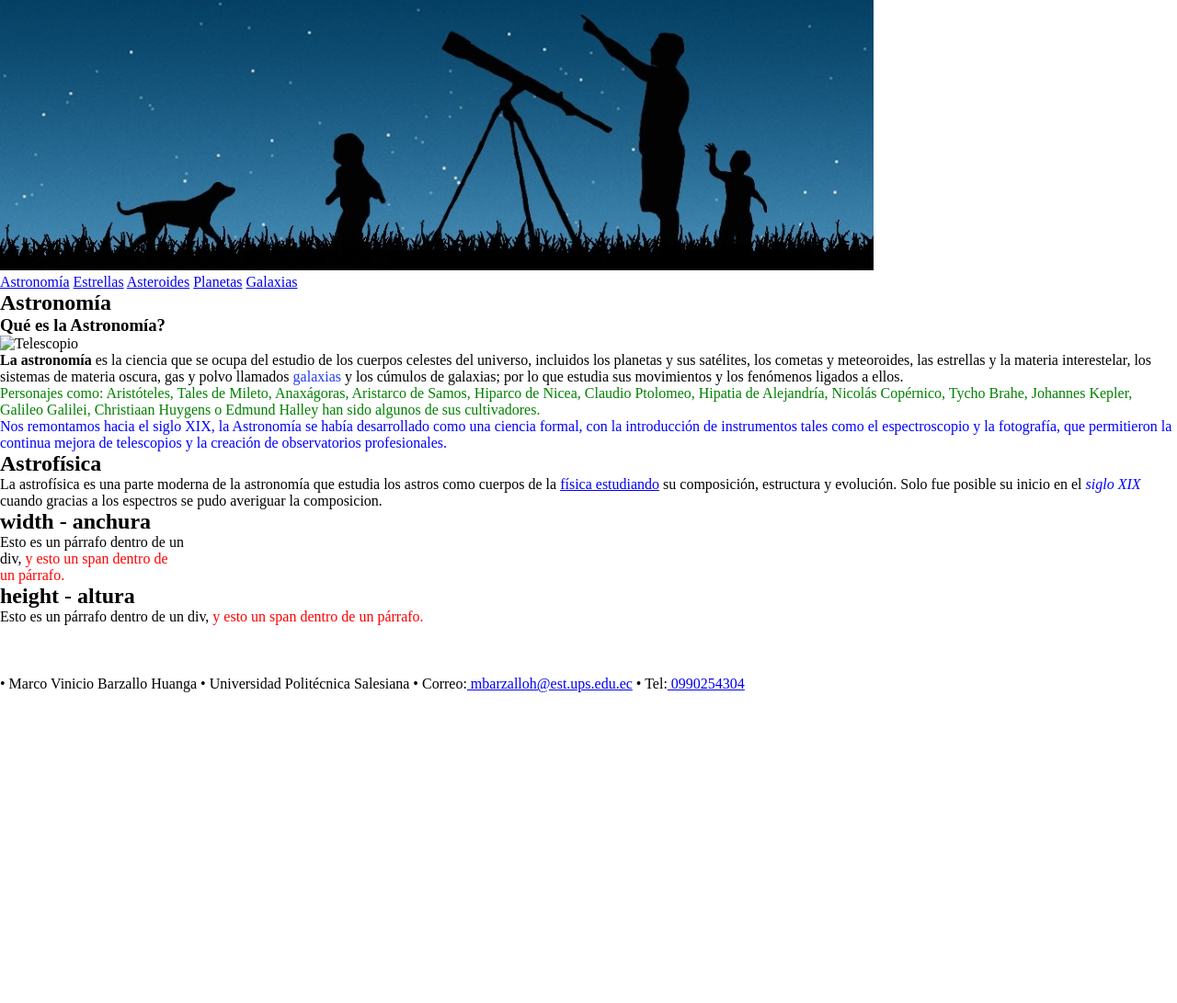
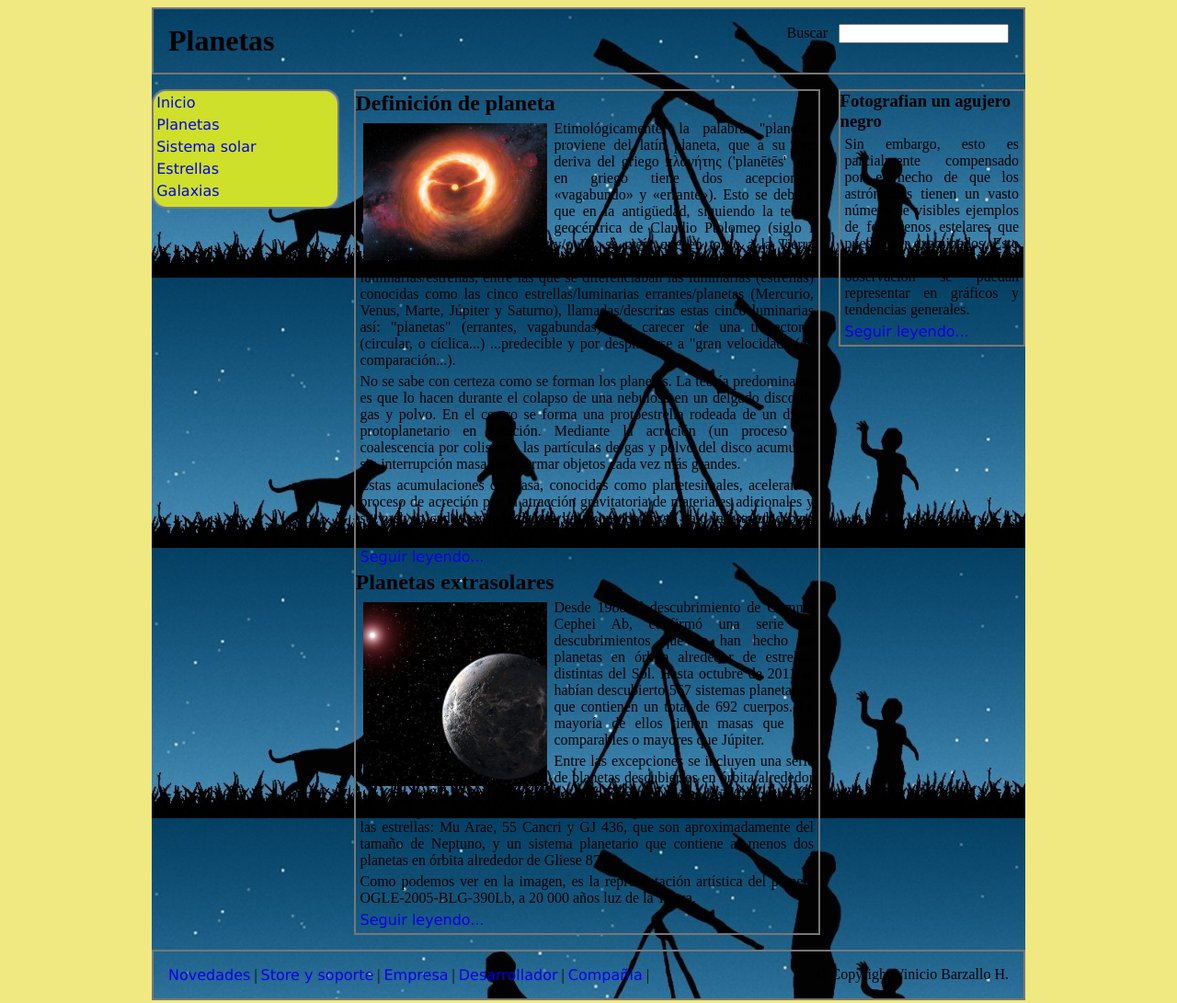
Before and after one commit to viniciobarzallo/Practica02-Mi-Sitio-Web-CSS, a plain HTML site: page planetas.html in a window 1280 px wide. Shown: the whole page at 92% size. Before the commit the page ends 800 px from the top, so only its background shows below. Drawn offline with Linux system fonts and the light colour scheme.

Commit message:
Solucion HTML5-CSS

```diff
--- a/css/dos_columnas.css
+++ b/css/dos_columnas.css
@@ -1,16 +1,15 @@
+#lateral { float: left; width: 21%; }
 
+#lateral {
+  margin-bottom: 5px;
+  border-radius: 15px 15px 15px 15px; /* esquinas en forma ovalada*/
+  margin-top: 1em;
+  margin-right: 1em;
+  background: #819FF7;
+}
 
-
-
-
-
-/*
-#contenedor {
-  width: 100%;
-  max-width: 950px;
-  width: expression(document.body.clientWidth > 901? "900px": "auto");
-  margin: 0 auto;
-    background: url(images.jpeg);
-
+#menu {
+  border-radius: 15px 15px 15px 15px; /* esquinas en forma ovalada*/
+  background: rgb(206, 224, 41);
+  padding: .2em; /*espacio entre el borde y el texto*/
 }
-*/
--- a/css/reglas.css
+++ b/css/reglas.css
@@ -26,6 +26,7 @@
   /*Espacion entre cada parrafo*/
   p {
       margin: 5px;
+      text-align: justify;
   }
 
   #contenedor {
@@ -37,19 +38,20 @@
   }
 
 
-  /*-- Layout -- Tamaño del borde---*/
+  /*-- Layout -- Tamaño del borde-- #lateralde-*/
   #cabecera, #lateral, #contenido, #pie {
     border: 2px solid #777;
   }
 
+
   /*Tamaño de las cajas*/
-  #lateral { float: left; width: 21%; }
   #contenido { float: right; width: 88%; }
+  #contenido { float: left; width: 88%; }
+
 
   /*-- Cabecera --------------------------------------------------------*/
   #cabecera #logo {
-      float:
-      left;
+      float: left;
   }
 
   #cabecera #buscador { float: right; }
@@ -75,13 +77,8 @@
     padding: 1em;
   }
 
-  #menu {
-    background: aqua;
-    padding: .2em; /*espacio entre el borde y el texto*/
-  }
-
   #contenido {
-    width: 77%;
+    width: 53%;
     padding: 0; /*es el espacio entre el contenido del elemento y su borde ( border ) no se permiten valores negativos.*/
   }
 
@@ -90,9 +87,8 @@
     margin: .5em;
   }
 
-  #lateral {
-    margin-top: 1em;
-    background: #819FF7;
+  #espacio{
+    margin-bottom: 5px;
   }
 
   #contenido, #pie{
@@ -101,5 +97,4 @@
 
   #pie {
     padding: 1em;
-
   }
--- a/css/tres_columnas.css
+++ b/css/tres_columnas.css
@@ -0,0 +1,33 @@
+
+#lateralde {float: right; width: 21%;
+}
+
+#contenido_tres { float: right; width: 88%; }
+#contenido_tres { float: left; width: 88%; }
+
+#lateralde{
+    margin-left: 1em;
+    margin-top: 1em;
+    width: 21%;
+}
+
+#contenido_tres {
+    width: 53%;
+    padding: 0; /*es el espacio entre el contenido del elemento y su borde ( border ) no se permiten valores negativos.*/
+  }
+
+#lateralde, #contenido_tres {
+    border: 2px solid #777;
+}
+
+/*-- Cambio del tamaño de los pixeles dentro del contenido --*/
+#contenido_tres .articulo img { width: 200px; float: left; }
+
+/*Espacio entre el borde y texto del contenido*/
+#contenido_tres .articulo img {
+    margin: .5em;
+}
+
+#contenido_tres, #pie{
+    margin-top: 1em;
+}
--- a/planetas.html
+++ b/planetas.html
@@ -1,88 +1,145 @@
 <!DOCTYPE html> <!-- Indica que es una pagina HTML5-->
 <html lang="es"> <!-- Señala el comienzo de la documento HTML, indicando que la pagina es en español-->
-<head> <!-- La cabecera del documento que contiene información sobre el documento.-->
-   <title>Astronomía</title>
-   <meta charset="utf-8" />
-   <meta name="viewport" content="width=device-width, initial-scale=1" />
-   <link rel="stylesheet" type="text/css" href="css/estilo.css" media="screen" />
+
+<head>
+
+    <meta charset="utf-8"/> <!-- Señala el comienzo de la documento HTML, indicando que la pagina es en español-->
+    <meta name="keywords" content="HTML5, CSS, content, margin"/>
+    <title>Astronomía - Planetas</title> <!--Titulo de la pestaña en el navegador-->
+    <link href="css/reglas.css" rel="stylesheet"/>
+    <link href="css/dos_columnas.css" rel="stylesheet"/> <!--Ubicacion del archivo css-->
+    <link href="css/tres_columnas.css" rel="stylesheet"/> <!--Ubicacion del archivo css-->
+
 </head>
 
-<body>  <!-- El cuerpo del documento que contiene todos los contenido que lo hará Aparecen en la página.-->
-   <header>
-      <img src="img/pt_logo.jpg" alt="Astronomía" />
-   </header>
-   <nav>
-        <a href="index.html">Astronomía</a>
-        <a href="pt_estrellas.html">Estrellas</a>
-        <a href="pt_asteroides.html">Asteroides</a>
-        <a href="pt_planetas.html">Planetas</a>
-        <a href="pt_galaxias.html">Galaxias</a>
 
-   </nav>
+<body>
 
-   <section>
-       <h1>Astronomía</h1>
-       <article>
-            <h1>Qué es la Astronomía?</h1>
-            <img src="img/pt_telescopio.jpeg" alt="Telescopio" />
-            <p><strong>La astronomía</strong> es la ciencia que se ocupa del estudio de los cuerpos
-            celestes del universo, incluidos los planetas y sus satélites, los cometas y
-            meteoroides, las estrellas y la materia interestelar, los sistemas de materia oscura,
-            gas y polvo llamados <span>galaxias</span> y los cúmulos de galaxias; por lo que estudia sus
-            movimientos y los fenómenos ligados a ellos.</p>
-       </article>
+    <!--contenedor-->
+    <div id="contenedor">
 
-       <aside>
-           <p id="destacado">Personajes como: Aristóteles, Tales de Mileto, Anaxágoras, Aristarco de Samos,
-           Hiparco de Nicea, Claudio Ptolomeo, Hipatia de Alejandría, Nicolás Copérnico, Tycho Brahe,
-           Johannes Kepler, Galileo Galilei, Christiaan Huygens o Edmund Halley han sido algunos de
-           sus cultivadores.</p>
-       </aside>
+        <!--cabecera-->
+        <div id="cabecera">
 
-       <aside>
-           <p class="destacado">Nos remontamos hacia el siglo XIX, la Astronomía se había desarrollado como una ciencia formal,
-           con la introducción de instrumentos tales como el espectroscopio y la fotografía,
-           que permitieron la continua mejora de telescopios y la creación de observatorios
-           profesionales.</p>
-       </aside>
-   </section>
+            <!--nombre-->
+            <div id="logo">
+                <h1><span>Planetas</span></h1>
+            </div>
+            <!--nombre-->
 
-   <section>
-        <h1>Astrofísica</h1>
-       <aside>
-           <p>La astrofísica es una parte moderna de la astronomía que estudia los astros como
-           cuerpos de la <a href="#" class="destacado">física estudiando</a> su composición, estructura y evolución. Solo fue
-           posible su inicio en el <em class="destacado">siglo XIX</em> cuando gracias a los espectros se pudo averiguar
-           la composicion.</p>
-       </aside>
+            <!--Buscador-->
+            <div id="buscador">
+                    <form action="#" method="post">
+                        Buscar &nbsp; <input name="busqueda" type="text" />
+                    </form>
+            </div>
+            <!--Buscador-->
 
-       <div id="lateral">
-        <h2> width - anchura </h2>
-         <p>
-           Esto es un párrafo dentro de un div,
-           <span style="color: red;"> y esto un span dentro de un párrafo.</span>
-         </p>
-       </div>
-   </section>
+            <div class="clear"></div>
+
+        </div>
+        <!--cabecera-->
+
+
+        <!--Lateral izquierdo-->
+        <div id="lateral">
+
+            <!--menu-->
+            <div id="menu">
+                <ul>
+                    <li id="espacio"><a href="index.html">Inicio</a></li>
+                    <li id="espacio"><a href="planetas.html">Planetas</a></li>
+                    <li id="espacio"><a href="#">Sistema solar</a></li>
+                    <li id="espacio"><a href="#">Estrellas</a></li>
+                    <li id="espacio"><a href="#">Galaxias</a></li>
+                </ul>
+
+            </div>
+            <!--menu-->
+
+        </div>
+        <!--Lateral izquierdo-->
+
+
+        <!--contenidos-->
+        <div id="contenido_tres">
+
+            <!--Primario-->
+            <div>
+                <div class="articulo">
+                    <h2>Definición de planeta</h2>
+
+                    <img src="img/formacion_planeta.jpg" alt="milky_way" />
+
+                    <p>Etimológicamente, la palabra "planeta" proviene del latín planeta, que a su vez deriva del griego πλανήτης ('planētēs' que en griego tiene dos acepciones: «vagabundo» y «errante»). Esto se debe a que en la antigüedad, siguiendo la teoría geocéntrica de Claudio Ptolomeo (siglo I y/o II), se creía que en torno a la Tierra giraban (además del Sol y la Luna) las luminarias/estrellas, entre las que se diferenciaban las luminarias (estrellas) conocidas como las cinco estrellas/luminarias errantes/planetas (Mercurio, Venus, Marte, Júpiter y Saturno), llamadas/descritas estas cinco luminarias así: "planetas" (errantes, vagabundas) por carecer de una trayectoria (circular, o cíclica...) ...predecible y por desplazarse a "gran velocidad" (en comparación...).</p>
+                    <p>No se sabe con certeza como se forman los planetas. La teoría predominante es que lo hacen durante el colapso de una nebulosa en un delgado disco de gas y polvo. En el centro se forma una protoestrella rodeada de un disco protoplanetario en rotación. Mediante la acreción (un proceso de coalescencia por colisión), las partículas de gas y polvo del disco acumulan sin interrupción masa para formar objetos cada vez más grandes.</p>
+                    <p>Estas acumulaciones de masa, conocidas como planetesimales, aceleran el proceso de acreción por la atracción gravitatoria de materiales adicionales y se vuelven cada vez más densas hasta que colapsan bajo la gravedad para formar protoplanetas.</p>
+                    <p><a href="#">Seguir leyendo...</a></p>
+
+                </div>
+
+            </div>
+            <!--Primario-->
+
+            <!--Secundario-->
+            <div>
+                <div class="articulo">
+                    <h2>Planetas extrasolares</h2>
+
+                    <img src="img/OGLE_planeta.jpg" alt="sistema_solar">
+
+                    <p>Desde 1988 el descubrimiento de Gamma Cephei Ab, confirmó una serie de descubrimientos que se han hecho de planetas en órbita alrededor de estrellas distintas del Sol. Hasta octubre de 2011 se habían descubierto 567 sistemas planetarios que contienen un total de 692 cuerpos. La mayoría de ellos tienen masas que son comparables o mayores que Júpiter.</p>
+                    <p>Entre las excepciones se incluyen una serie de planetas descubiertos en órbita alrededor de los restos quemados de estrellas llamados púlsares, como PSR B1257 +12, los planetas en órbita alrededor de las estrellas: Mu Arae, 55 Cancri y GJ 436, que son aproximadamente del tamaño de Neptuno, y un sistema planetario que contiene al menos dos planetas en órbita alrededor de Gliese 876.</p>
+                    <p>Como podemos ver en la imagen, es la representación artística del planeta OGLE-2005-BLG-390Lb, a 20 000 años luz de la Tierra.</p>
+                    <p><a href="#">Seguir leyendo...</a></p>
+
+                </div>
+
+            </div>
+            <!--Secundario-->
+
+
+        </div>
+        <!--contenidos-->
 
 
 
-   <div id="cabecera">
-    <h2> height - altura</h2>
-     <p>
-       Esto es un párrafo dentro de un div,
-       <span style="color: red;"> y esto un span dentro de un párrafo.</span>
-     </p>
-   </div>
+        <!--Lateral derecho-->
+        <div id="lateralde">
+            <div class="articulo">
+                <h3>Fotografian un agujero negro</h3>
 
-   <footer> <!--Indica donde inicia el pie de pagina-->
-        &#8226; Marco Vinicio Barzallo Huanga &#8226; Universidad Politécnica Salesiana &#8226;
-        Correo:<a href="mailto:mbarzalloh@est.ups.edu.ec"> mbarzalloh@est.ups.edu.ec</a> &#8226;
-        Tel:<a href="tel:0990254304"> 0990254304</a>
-   </footer>
+                <p>Sin embargo, esto es parcialmente compensado por el hecho de que los astrónomos tienen un vasto número de visibles ejemplos de fenómenos estelares que pueden ser examinados. Esto permite que los datos de observación se puedan representar en gráficos y tendencias generales.</p>
+                <p><a href="#">Seguir leyendo...</a></p>
+            </div>
+
+        </div>
+        <!--Lateral derecho-->
+
+        <div class="clear"></div>
+
+        <!--pie de pagina-->
+        <div id="pie">
+            <span class="enlaces">
+                    <a href="#">Novedades</a> |
+                    <a href="#">Store y soporte</a> |
+                    <a href="#">Empresa</a> |
+                    <a href="#">Desarrollador</a> |
+                    <a href="#">Compañia</a> |
+            </span>
+
+            <span class="copyright">
+                &copy; Copyright Vinicio Barzallo H.
+            </span>
+
+            <div class="clear"></div>
+        </div>
+        <!--pie de pagina-->
+
+    </div>
+    <!--Contenedor-->
+
 </body>
 
 
-
-
 </html>
```
Also changed, not shown: index.html (+10 -8 lines), img/OGLE_planeta.jpg (added), img/formacion_planeta.jpg (added).
